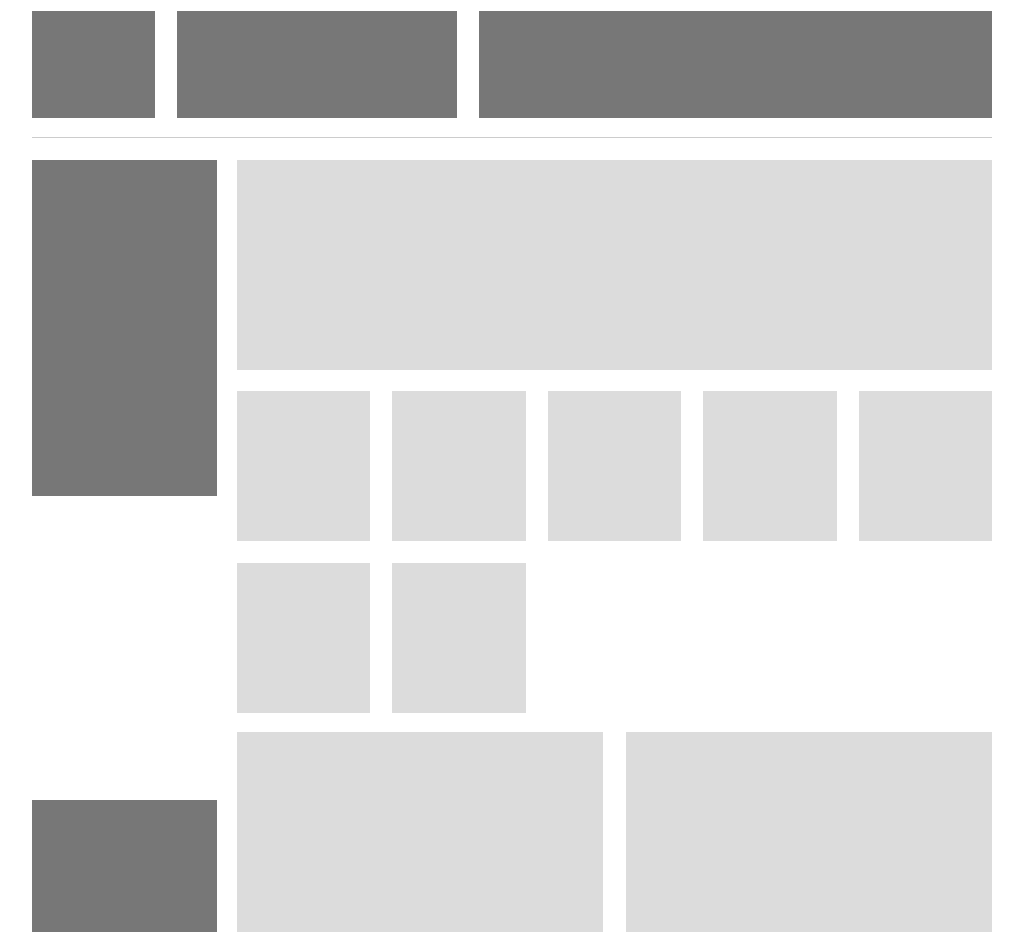
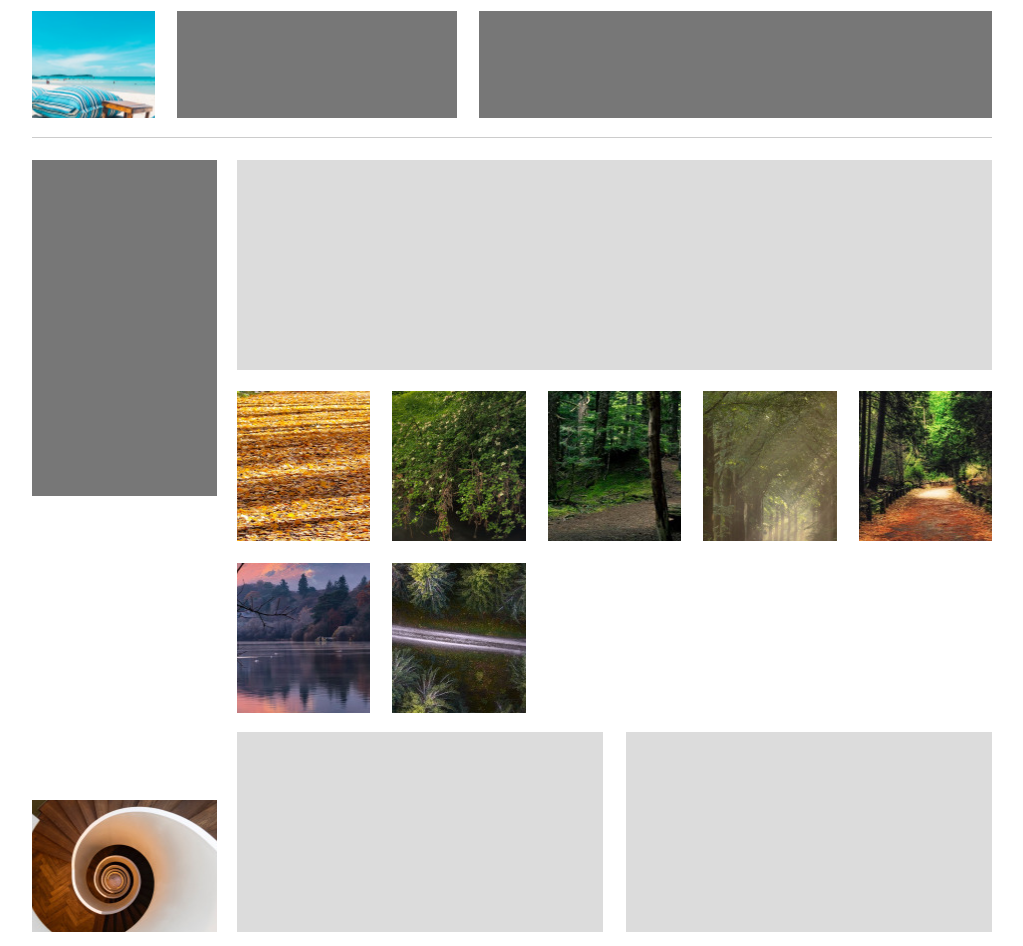
Before and after one commit to aa-dudchenko/cinet-test, a plain HTML site: page index.html in a window 1280 px wide. Shown: the top 946 px of the page, without its empty margins (128-1151 px from the left). Drawn offline with Linux system fonts and the light colour scheme.

Commit message:
Added images

```diff
--- a/SCSS/style.scss
+++ b/SCSS/style.scss
@@ -4,6 +4,7 @@
 
 .item {
   margin: 11px;
+  background-position: center;
 }
 
 .line {
@@ -29,6 +30,7 @@
     &-1 {
       flex-basis: 123px;
       max-width: 123px;
+      background-image: url('../Images/1.jpg');
     }
     &-2 {
       flex-basis: 280px;
@@ -65,6 +67,7 @@
   }
   &__item-2 {
     flex-basis: 132px;
+    background-image: url('../Images/7.jpg');
   }
 
 }
@@ -89,6 +92,28 @@
     & .item {
       width: 133.4px;
       height: 150px;
+    }
+
+    &-item-1 {
+      background-image: url('../Images/6.1.jpg');
+    }
+    &-item-2 {
+      background-image: url('../Images/6.2.jpg');
+    }
+    &-item-3 {
+      background-image: url('../Images/6.3.jpg');
+    }
+    &-item-4 {
+      background-image: url('../Images/6.4.jpg');
+    }
+    &-item-5 {
+      background-image: url('../Images/6.5.jpg');
+    }
+    &-item-6 {
+      background-image: url('../Images/6.6.jpg');
+    }
+    &-item-7 {
+      background-image: url('../Images/6.7.jpg');
     }
   }
 
@@ -125,6 +150,9 @@
         height: 75px;
         width: 308px;
       }
+      & .item:nth-child(2) {
+        background-image: url('../Images/13.jpg');
+      }
     }
 }
 
--- a/index.html
+++ b/index.html
@@ -34,13 +34,13 @@
       </div>
 
       <div class="content__center">
-        <div class="item"></div>
-        <div class="item"></div>
-        <div class="item"></div>
-        <div class="item"></div>
-        <div class="item"></div>
-        <div class="item"></div>
-        <div class="item"></div>
+        <div class="item content__center-item-1"></div>
+        <div class="item content__center-item-2"></div>
+        <div class="item content__center-item-3"></div>
+        <div class="item content__center-item-4"></div>
+        <div class="item content__center-item-5"></div>
+        <div class="item content__center-item-6"></div>
+        <div class="item content__center-item-7"></div>
       </div>
 
       <div class="content__bottom">
```
Also changed, not shown: CSS/style.css, Images/1.jpg (added), Images/13.jpg (added), Images/6.1.jpg (added), Images/6.2.jpg (added), Images/6.3.jpg (added), Images/6.4.jpg (added), Images/6.5.jpg (added), Images/6.6.jpg (added), Images/6.7.jpg (added), Images/7.jpg (added), 1 other file.
